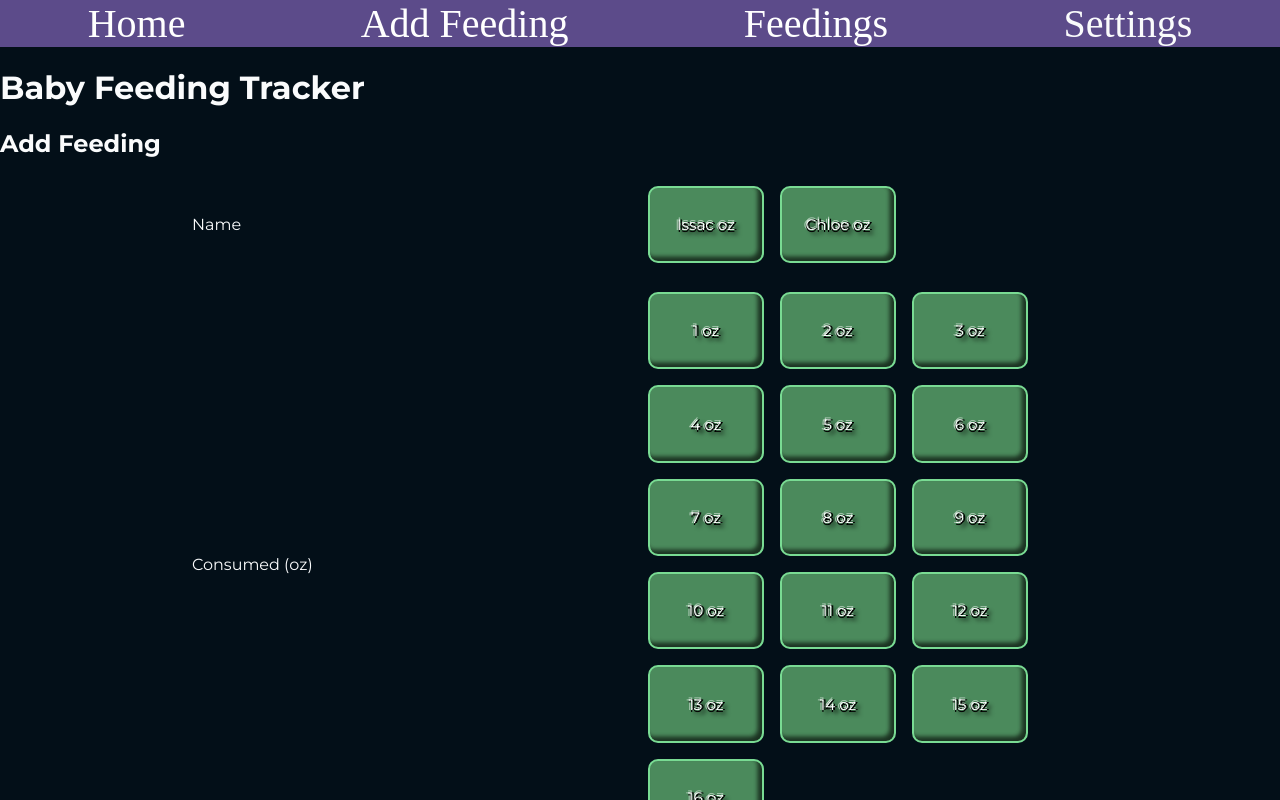
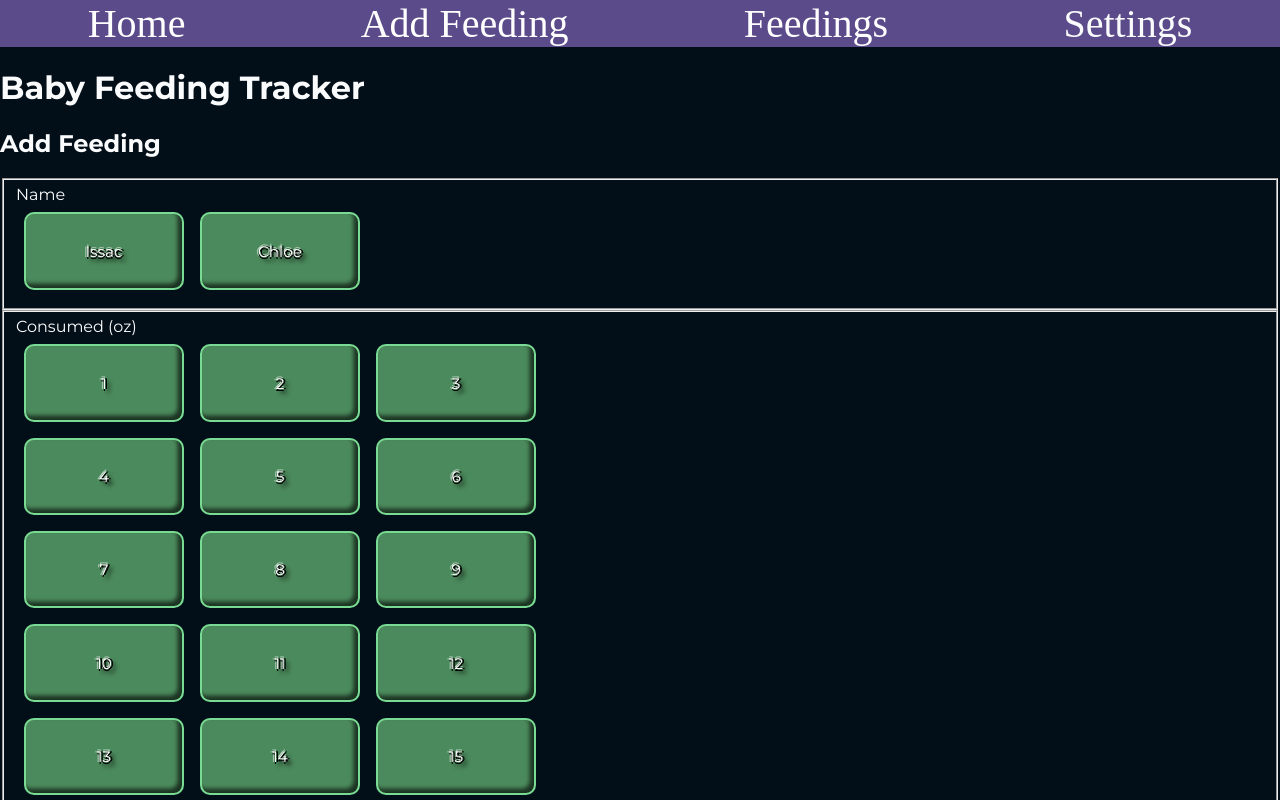
Before and after one commit to Richardaeld/baby-feeding-tacker, a React (Vite) app: page /addFeeding in a window 1280 px wide. Shown: the top 800 px of the page. Built offline with nearby package versions, Linux system fonts and the light colour scheme; a web font is replaced by a local one.

Commit message:
fixed onClick bug

```diff
--- a/src/components/FormRadio.jsx
+++ b/src/components/FormRadio.jsx
@@ -6,7 +6,7 @@ export function FormRadio ({ inputData, setFormData, removeClass, addClass }) {
    const [newValue, setNewValue] = useState("");
 
    return (
-      <label className="input-radio">
+      <fieldset className="input-radio">
          <span>{capitalizeEveryFirstLetter(inputData.name)}</span>
          <div className="input-radio-buttons">
             {inputData.radio.map(radio => {
@@ -38,12 +38,12 @@ export function FormRadio ({ inputData, setFormData, removeClass, addClass }) {
                         value={radio}
                         // checked={newValue}
                      />
-                     <p>{radio} oz</p>
+                     <p>{radio}</p>
                   </label>
                )
             })}
          </div>
-      </label>
+      </fieldset>
   );
 }
 
@@ -53,7 +53,7 @@ FormRadio.propTypes = {
       name:PropTypes.string,
       type:PropTypes.string,
       radio:PropTypes.arrayOf(
-         PropTypes.number
+         PropTypes.oneOfType([PropTypes.number, PropTypes.string])
       )
    }),
    setFormData:PropTypes.func,
```
